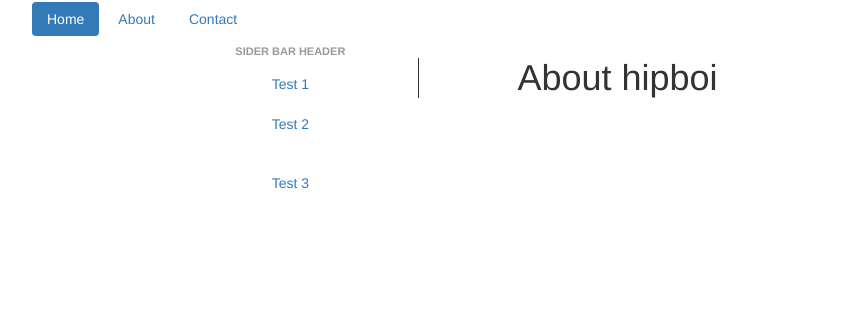
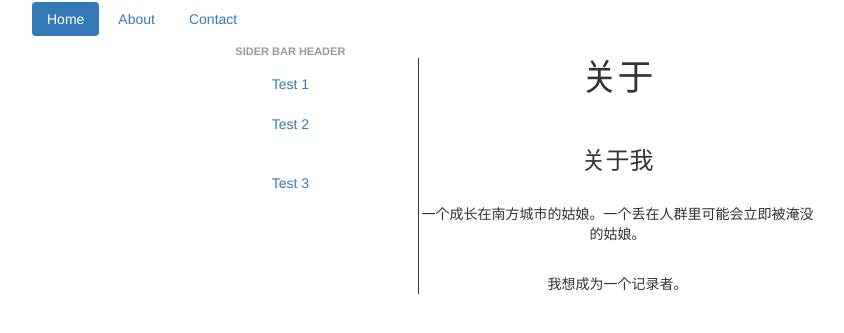
Before and after one commit to hipboi/hipboi.github.io, a Jekyll site: the page built from about/index.html, in a window 1280 px wide. Shown: the top 333 px of the page, without its empty margins (23-867 px from the left). Built offline with Jekyll 4.4.1, drawn with Linux system fonts in a browser that asks for light colours; nearby versions of some CDN libraries; library files that are not in the unit come from our copies.

Commit message:
add about page

```diff
--- a/about/index.html
+++ b/about/index.html
@@ -1,10 +1,13 @@
 ---
 layout: default
-title: Time flows
+title: 关于我
 ---
 
 <link href="css/bootstrap.min.css" rel="stylesheet" media="screen">
 
 <div id="About">
-	<h1>About hipboi</h1>
+	<h1>关于</h1><br>
+	<h3>关于我</h3><br>
+	<p>一个成长在南方城市的姑娘。一个丢在人群里可能会立即被淹没的姑娘。</p><br>
+	<p>我想成为一个记录者。</p>
 </div>
```
